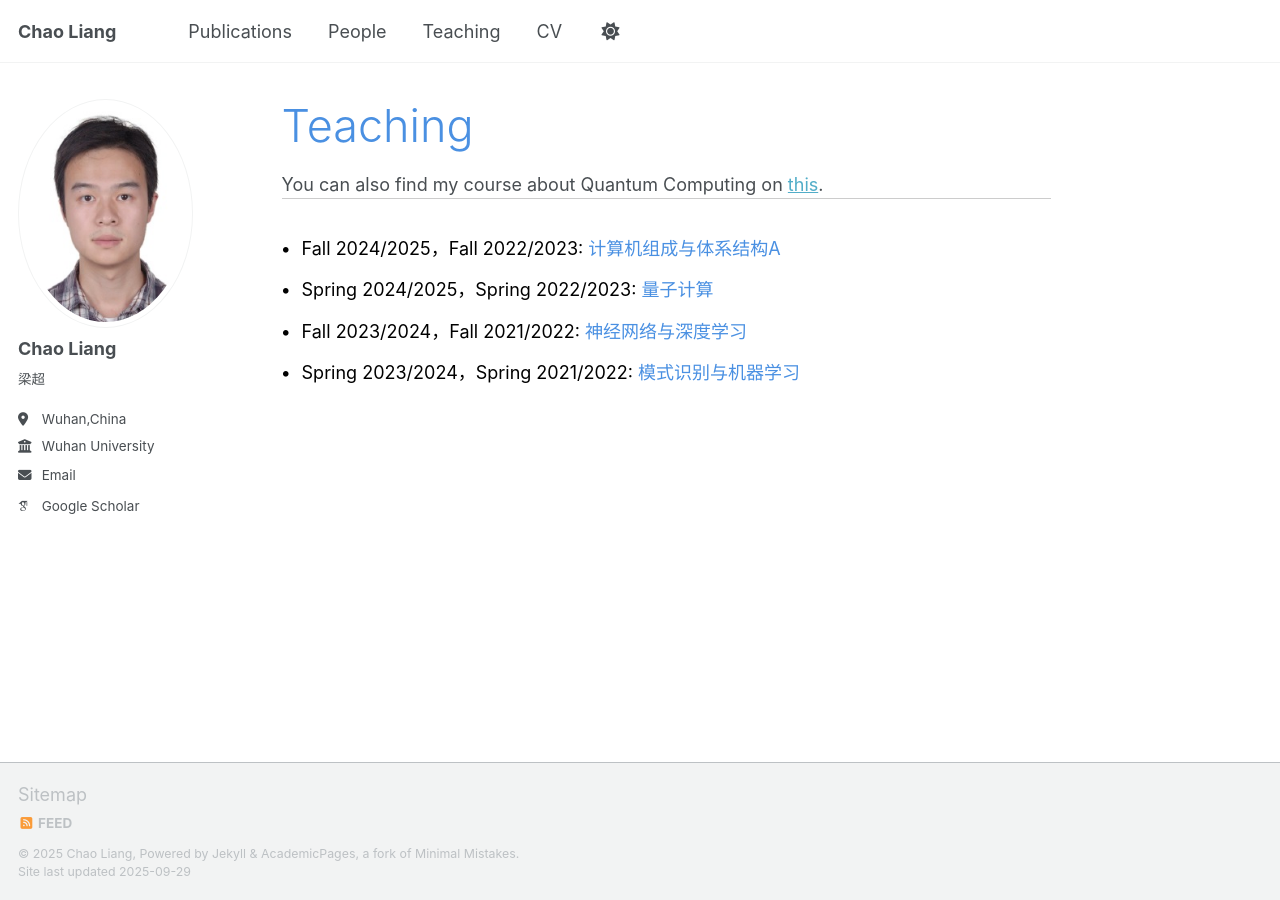
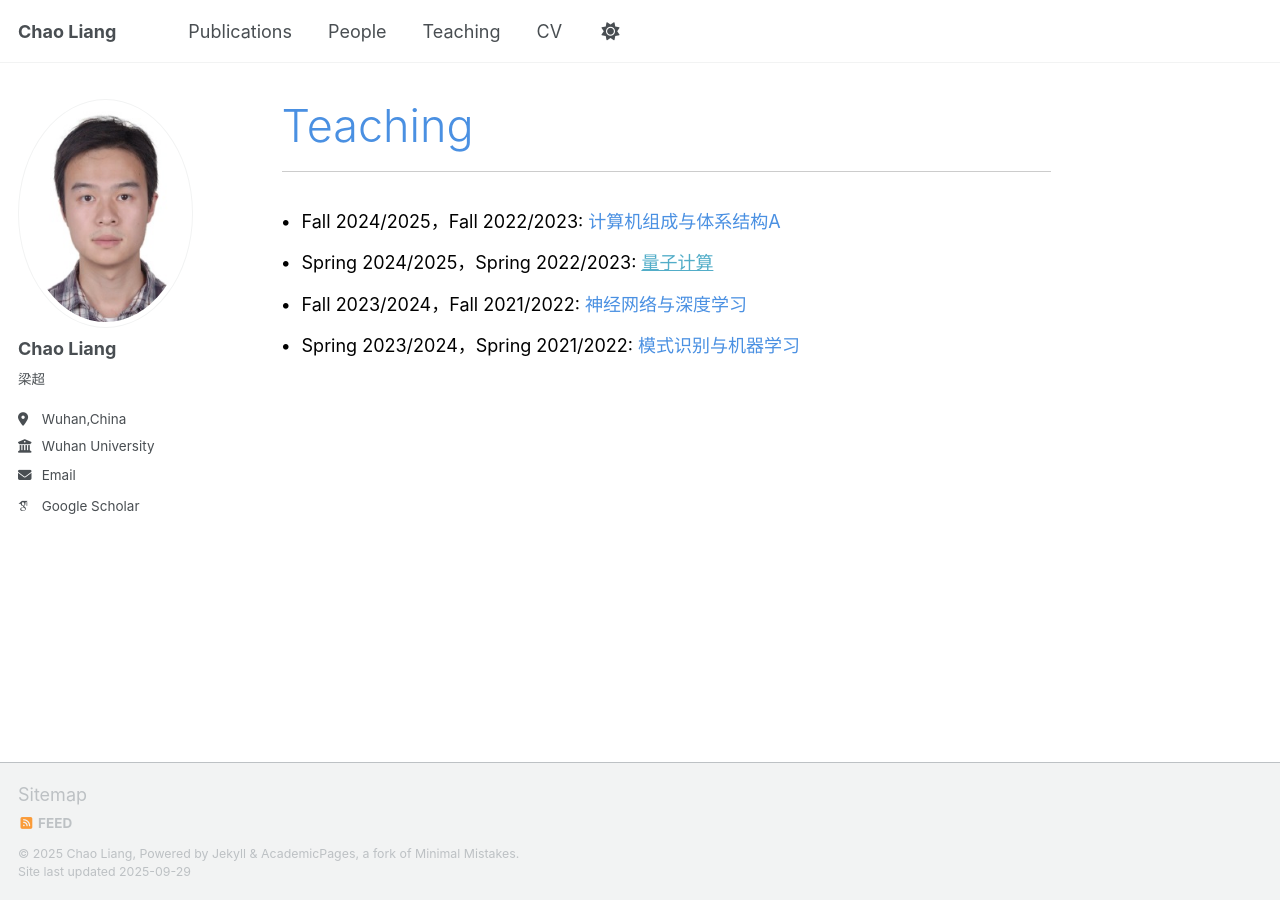
Before and after one commit to zhangsipng/page.github.io, a Jekyll site: the page built from _pages/teaching.html, in a window 1280 px wide. Built offline with Jekyll 4.4.1, drawn with Linux system fonts in a browser that asks for light colours; some web fonts are replaced; a script that is not in the unit is left out.

Commit message:
Update teaching.html

```diff
--- a/_pages/teaching.html
+++ b/_pages/teaching.html
@@ -54,7 +54,7 @@ author_profile: true
 
 <div class="teaching-page">
   <h1 class="teaching-header">Teaching</h1>
-  <div class="wordwrap">You can also find my course about Quantum Computing on <a href="https://nercms-mmap.github.io/WHUQC/">this</a>.</div>
+
   <div class="teaching-divider"></div>
 
   <ul class="teaching-list">
@@ -68,7 +68,7 @@ author_profile: true
     <li class="teaching-item">
       <div class="teaching-content">
         <span class="teaching-semester">Spring 2024/2025，Spring 2022/2023:</span>
-        <span class="teaching-course">量子计算</span>
+        <span class="teaching-course"><a href="https://nercms-mmap.github.io/WHUQC/">量子计算</a></span>
       </div>
     </li>
 
```
